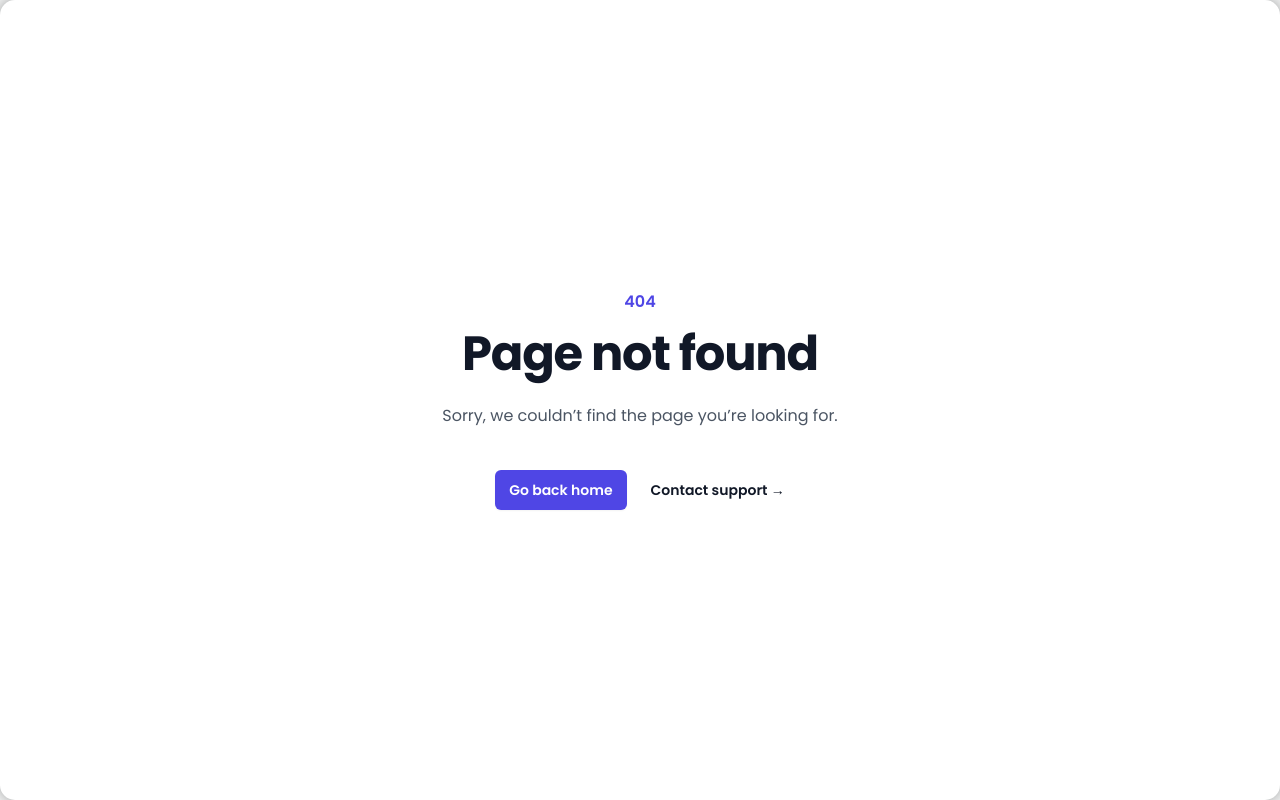
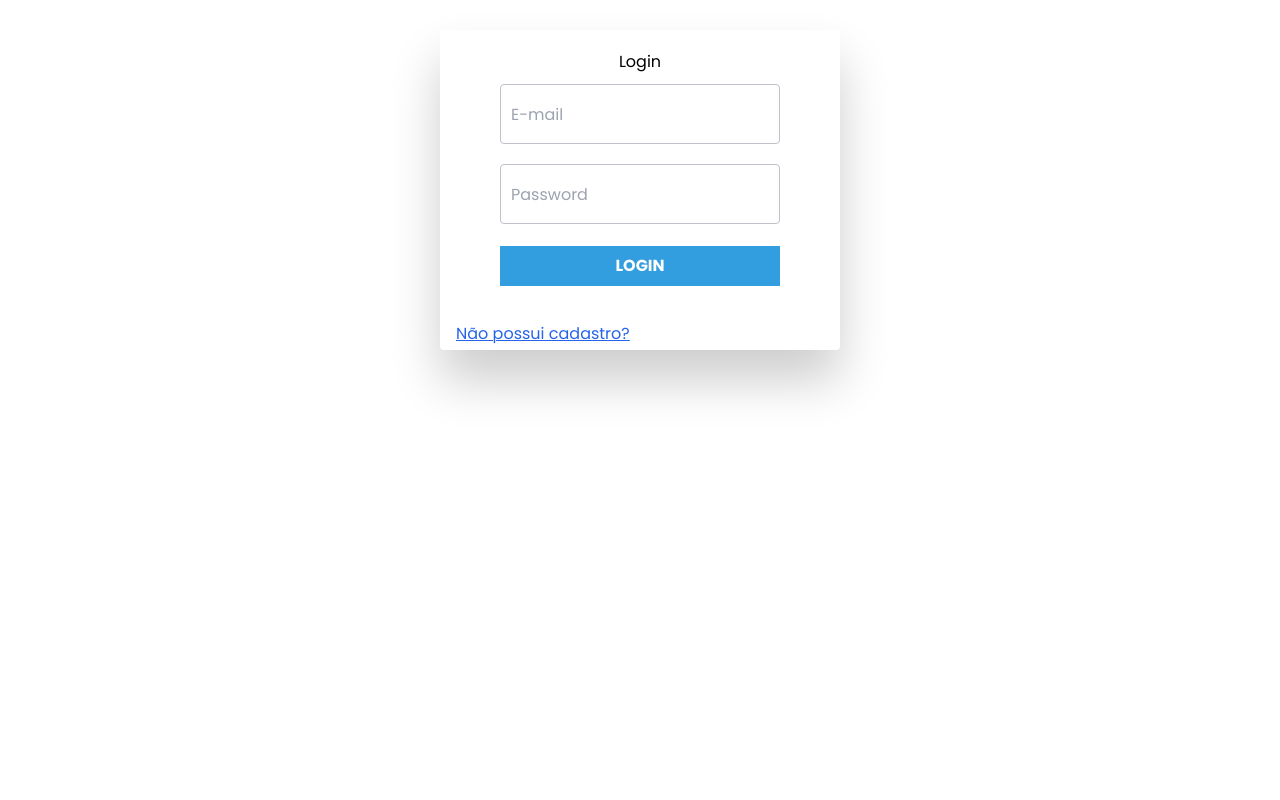
Before and after one commit to Thiago-CSantos/Spotify-Music-Discovery-Frontend, a React (Vite) app in the folder spotify-music-discovery/: page /login in a window 1280 px wide. Before the commit this address had no page. Built offline with nearby package versions, Linux system fonts and the light colour scheme.

Commit message:
build: component Login

```diff
--- a/spotify-music-discovery/src/App.tsx
+++ b/spotify-music-discovery/src/App.tsx
@@ -5,6 +5,7 @@ import Error from './routes/Error'
 import Agora from './routes/Player';
 import { Provider } from 'react-redux';
 import store from './history/Store';
+import Login from './routes/Login';
 
 
 function App() {
@@ -12,6 +13,7 @@ function App() {
     <Provider store={store}>
       <BrowserRouter>
         <Routes>
+        <Route path='/login' element={<Login />} />
           <Route path='/' element={<Home />} />
           <Route path='/redirectPlayer' element={<RedirectPlayer imgSrc={''} />} />
           <Route path='/player' element={<Agora />} />
--- a/spotify-music-discovery/src/components/Header.tsx
+++ b/spotify-music-discovery/src/components/Header.tsx
@@ -4,6 +4,7 @@ import { Link as ScrollLink } from 'react-scroll';
 import { Bars3BottomRightIcon, XMarkIcon } from '@heroicons/react/24/solid';
 import './styles/header.css';
 import myGif from './image/icons8-fones-de-ouvido.gif';
+import { Link } from 'react-router-dom';
 
 const Header = () => {
       const Links = [
@@ -46,6 +47,9 @@ const Header = () => {
                               <ScrollLink to={'cardsStarted'} smooth={true} duration={500} offset={-50}>
                                     <button className='btn bg-purple-700 hover:bg-white text-white py-1 px-3 md:ml-8 rounded hover:bg-gray-2 00 hover:border border-neutral-800 hover:text-[#262626] md:static'> Get Started</button>
                               </ScrollLink>
+                              <Link to={'/login'}>
+                                    <button className='btn'>Login</button>
+                              </Link>
                         </ul>
                   </div>
             </div>
--- /dev/null
+++ b/spotify-music-discovery/src/routes/Login.tsx
@@ -0,0 +1,74 @@
+import React, { useState } from 'react';
+import './styles/login.css'
+import axios from 'axios';
+
+const Login: React.FC = () => {
+
+      const [email, setEmail] = useState('');
+      const [password, setPassword] = useState('');
+      const [user, setUser] = useState(null);
+      const [erro, setErro] = useState('');
+
+      const handleLogin = async (e: any) => {
+            e.preventDefault();
+
+            try {
+                  const resposta = await axios.post('http://localhost:8080/loginApp', {
+                        email: email,
+                        password: password,
+                  });
+
+                  console.log('Resposta', resposta.data);
+                  setUser(resposta.data.name);
+            } catch (error: any) {
+                  if (error.response && error.response.status === 401) {
+                        setErro('Usuário ou senha inválidos');
+                  } else {
+                        setErro('Erro ao acessar o servidor');
+                  }
+            }
+
+
+      };
+
+      const handleLougout = async (e: any) => {
+            e.preventDefault();
+            setUser(null);
+      }
+
+      return (
+            <>
+                  <div className="login-form-wrap">
+                        {user == null ? (
+                              <div>
+                                    <h2>Login</h2>
+                                    <form action="" method="post" className="login-form">
+                                          <input type="email" name='email' placeholder='E-mail' required onChange={(e) => { setEmail(e.target.value) }} />
+                                          <input type="password" name='password' placeholder='Password' required onChange={(e) => { setPassword(e.target.value) }} />
+                                          <button type="submit" className='bg-[#329ddf] w-full block relative mt-3 mb-8 p-2 text-white text-center font-bold uppercase transition-all ease-linear hover:bg-purple-400'
+                                                onClick={(e) => { handleLogin(e) }}>Login</button>
+                                    </form>
+                                    <button type="button" className='w-full block relative mb-5 p-1 text-left'>
+                                          <a href="/cadastrar"
+                                                className='text-blue-600 decoration-1 underline ml-3 visited:text-blue-800 '>
+                                                Não possui cadastro?
+                                          </a>
+                                    </button>
+                                    <p className='text-red-500'>{erro}</p>
+                              </div>
+                        ) : (
+                              <div>
+                                    <h2>Olá, {user}</h2>
+                                    <button className='bg-[#329ddf] w-full block relative mt-3 mb-8 p-5 text-white text-center font-bold uppercase transition-all ease-linear hover:bg-purple-400' type='button'
+                                          onClick={(e) => { handleLougout(e) }}>Logout</button>
+                              </div>
+                        )
+                        }
+
+                  </div>
+
+            </>
+      );
+};
+
+export default Login;
--- /dev/null
+++ b/spotify-music-discovery/src/routes/styles/login.css
@@ -0,0 +1,74 @@
+
+.login-form-wrap {
+      background-color: #fff;
+      width: 70%;
+      max-width: 400px;
+      margin: 30px auto;
+      text-align: center;
+      padding: 20px 0 0 0;
+      border-radius: 4px;
+      box-shadow: 0px 30px 50px 0px rgba(0, 0, 0, 0.2);
+}
+
+.login-form {
+      padding: 0 60px;
+}
+
+input {
+      display: block;
+      box-sizing: border-box;
+      width: 100%;
+      outline: none;
+      height: 60px;
+      line-height: 60px;
+      border-radius: 4px;
+}
+
+input[type="password"],
+input[type="email"] {
+      width: 100%;
+      padding: 0 0 0 10px;
+      margin: 10px 0;
+      color: #8a8b8e;
+      border: 1px solid #c2c0ca;
+      font-style: normal;
+      font-size: 16px;
+      -webkit-appearance: none;
+      -moz-appearance: none;
+      appearance: none;
+      position: relative;
+      display: inline-block;
+      background: none;
+}
+
+input[type="password"]:focus,
+input[type="email"]:focus {
+      border-color: #3ca9e2;
+}
+
+/* .btn-login {
+      border: none;
+      display: block;
+      background-color: #329ddf;
+      color: #fff;
+      font-weight: bold;
+      text-transform: uppercase;
+      cursor: pointer;
+      -webkit-transition: all 0.2s ease;
+      transition: all 0.2s ease;
+      font-size: 18px;
+      position: relative;
+      display: inline-block;
+      cursor: pointer;
+      text-align: center;
+      margin-bottom: 30px;
+      margin-top: 10px;
+      width: 100%;
+      padding: 20px;
+}
+
+.btn-login:hover {
+      background-color: #329dd5;
+      -webkit-transition: all 0.2s ease;
+      transition: all 0.2s ease;
+} */
```
